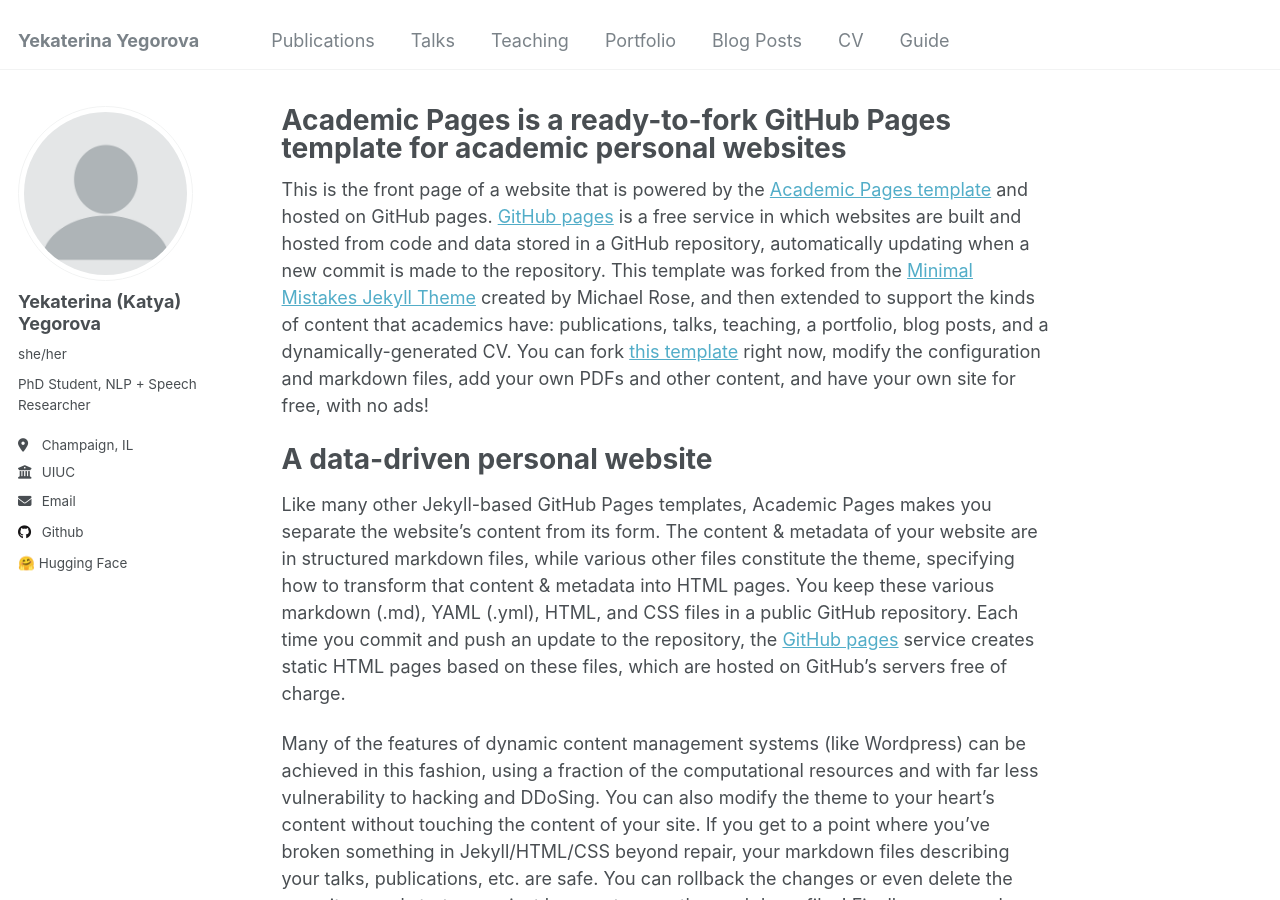
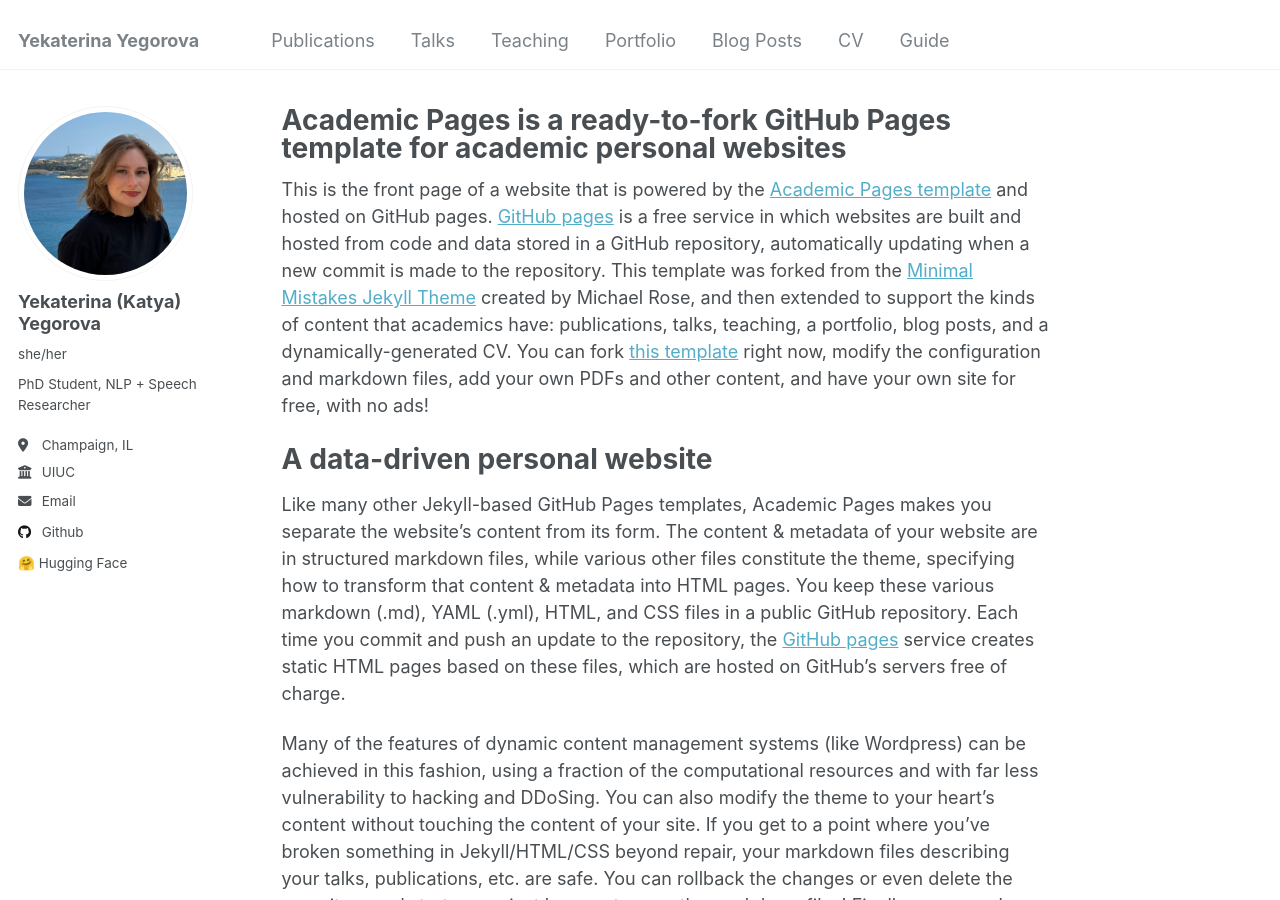
Before and after one commit to katyayego/katyayego.github.io, a Jekyll site: the page built from _pages/about.md, in a window 1280 px wide and 900 px high. Built offline with Jekyll 4.4.1, drawn with Linux system fonts in a browser that asks for light colours.

Commit message:
Update _config.yml

```diff
--- a/_config.yml
+++ b/_config.yml
@@ -21,7 +21,7 @@ repository               : "academicpages/academicpages.github.io"
 #               Additional customization can be done by editing /_includes/author-profile.html
 author:
   # Biographic information
-  avatar           : "profile.png"
+  avatar           : "IMG_4528.jpeg"
   name             : "Yekaterina (Katya) Yegorova"
   pronouns         : "she/her"
   bio              : "PhD Student, NLP + Speech Researcher"
```
